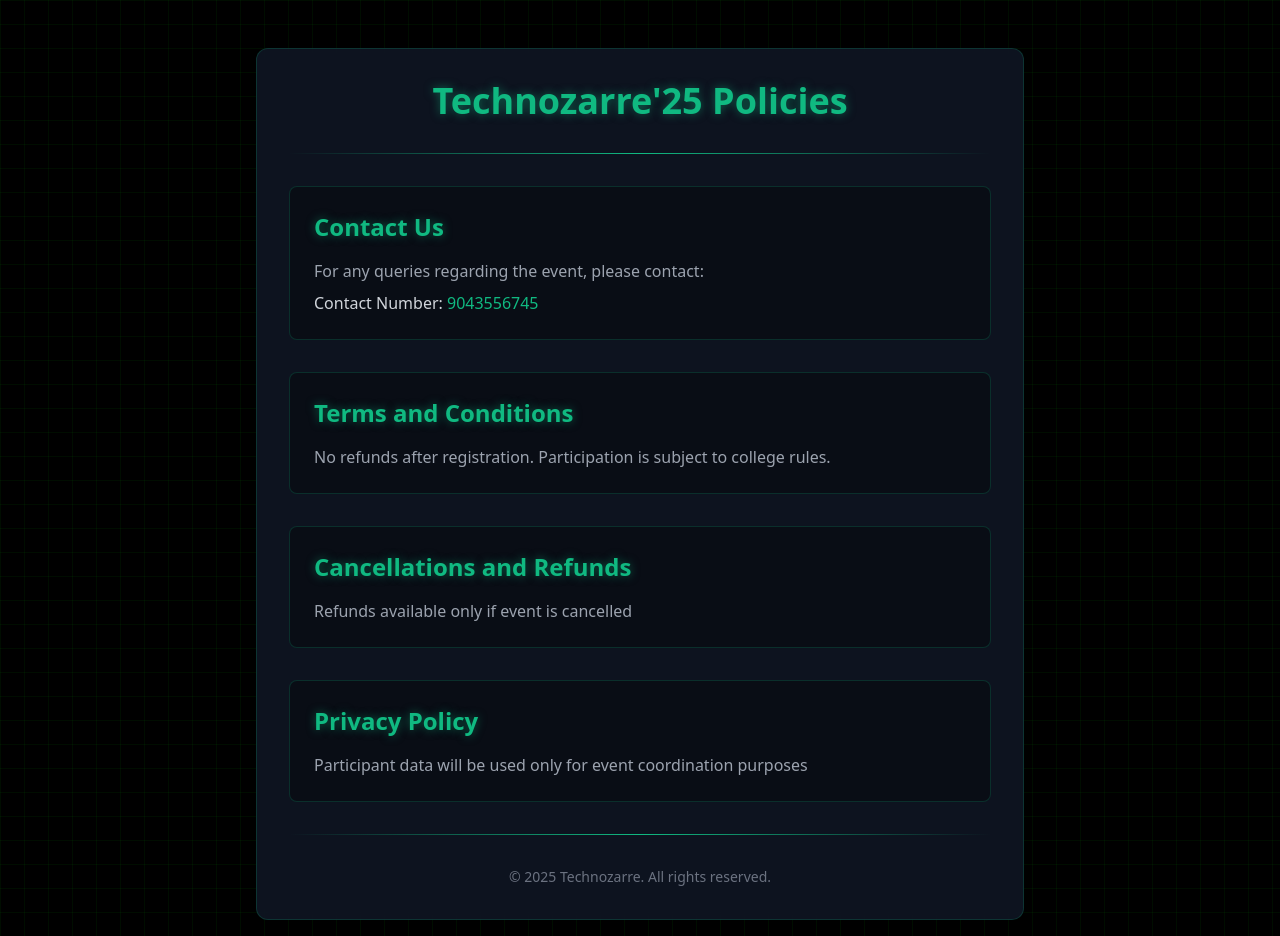
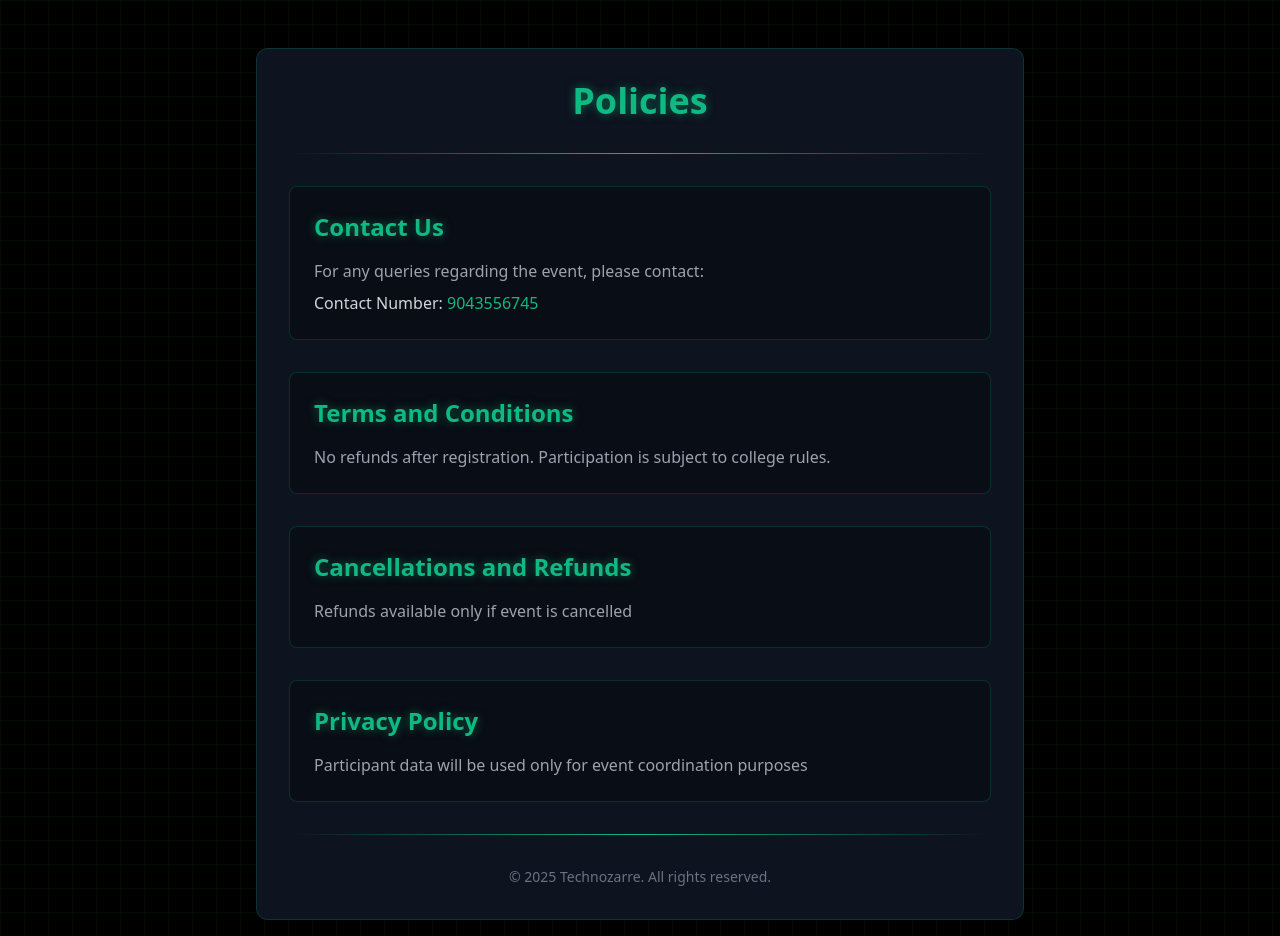
Before and after one commit to LennyDany-03/Policy, a plain HTML site: page index.html in a window 1280 px wide. Shown: the top 936 px of the page. Drawn offline with nearby package versions, Linux system fonts and the light colour scheme.

Commit message:
Update index.html

```diff
--- a/index.html
+++ b/index.html
@@ -1,7 +1,7 @@
 <!DOCTYPE html>
 <html>
 <head>
-    <title>Technozarre'25 - Policies</title>
+    <title>Policies</title>
     <meta charset="UTF-8">
     <meta name="viewport" content="width=device-width, initial-scale=1.0">
     <link href="https://cdn.jsdelivr.net/npm/tailwindcss@2.2.19/dist/tailwind.min.css" rel="stylesheet">
@@ -46,7 +46,7 @@
 </head>
 <body class="min-h-screen py-12 px-4">
     <div class="policy-container max-w-3xl mx-auto p-8">
-        <h1 class="text-4xl font-bold mb-8 text-center glow-text">Technozarre'25 Policies</h1>
+        <h1 class="text-4xl font-bold mb-8 text-center glow-text">Policies</h1>
 
         <div class="gradient-line"></div>
 
```
